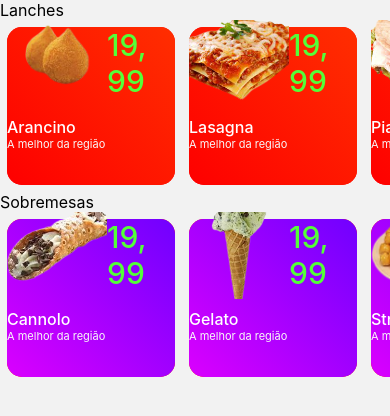
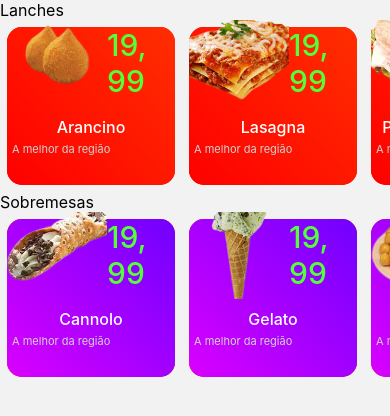
Before and after one commit to RestaurantePam/Spaghetti-house, a React Native app: screen /home in a window 390 px wide. Shown: the top 416 px of the page. Built offline with nearby package versions, Linux system fonts and the light colour scheme.

Commit message:
Proporções do card de produto ajustadas

```diff
--- a/src/components/ProductCard/styles.js
+++ b/src/components/ProductCard/styles.js
@@ -11,10 +11,13 @@ const Title = styled.Text`
     color: white;
     font-size: 16px;
     font-weight:500;
+    width: 100%;
+    text-align:center;
 `
 const Description = styled.Text`
-    color:#f8f8f8;
+    color:#D3D3D3;
     font-size:11px;
+    margin: 5px;
 `
 const Price = styled.Text`
     color:#54FF38;
```
